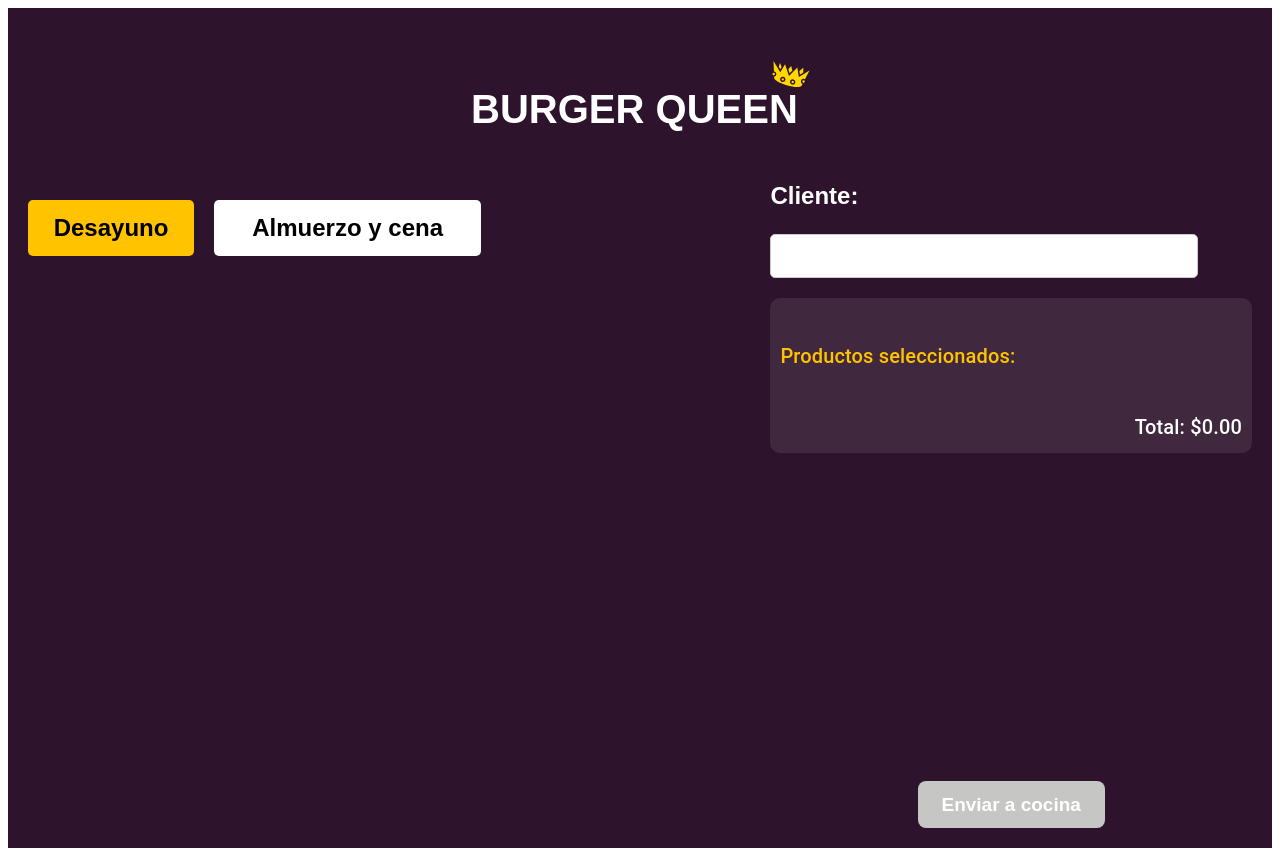
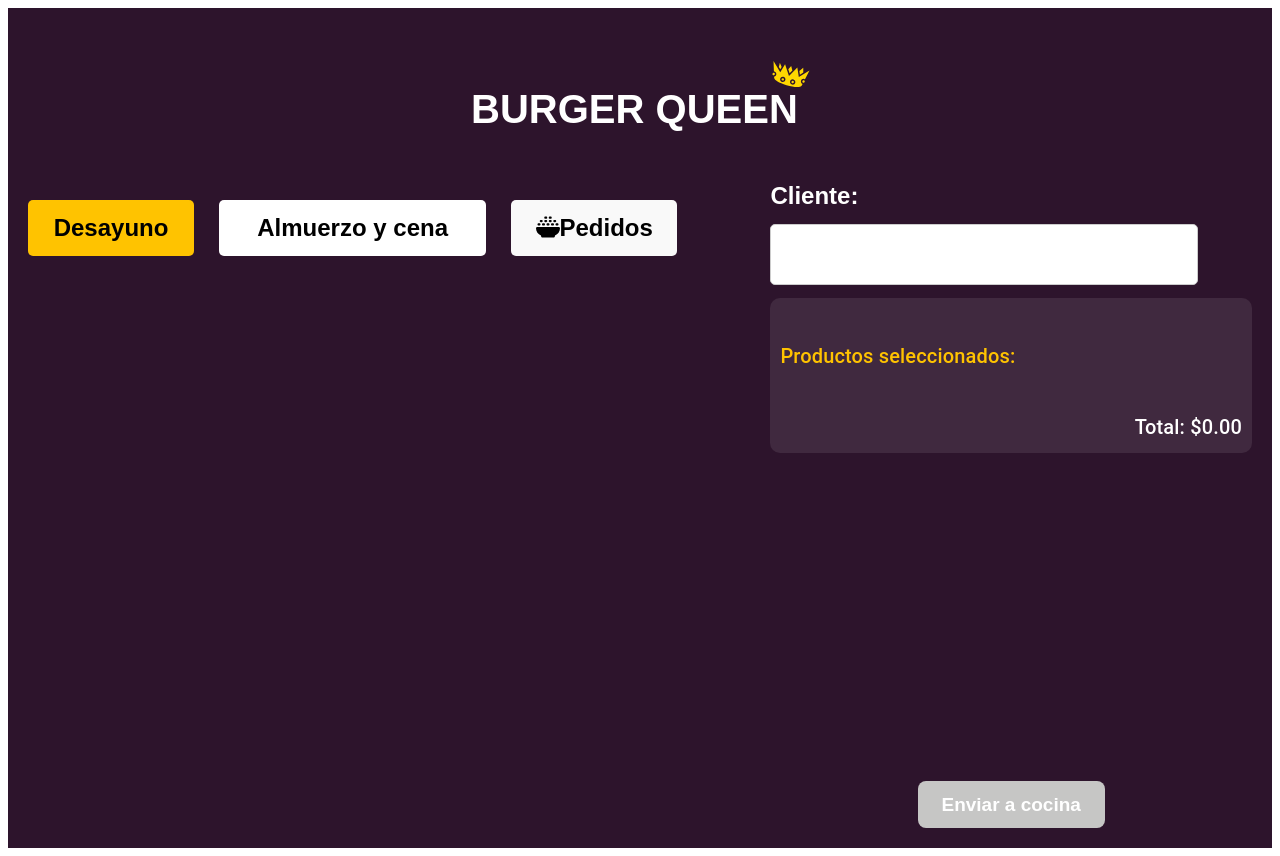
Before and after one commit to viveth17/DEV014-burger-queen-api-client, a React (Vite) app in the folder burger-queen/burger-queen/: page /products in a window 1280 px wide. Built offline with nearby package versions, Linux system fonts and the light colour scheme.

Commit message:
feat(Products): :sparkles: add error handling for missing client name on submit button

```diff
--- a/burger-queen/burger-queen/src/components/Products.tsx
+++ b/burger-queen/burger-queen/src/components/Products.tsx
@@ -6,6 +6,9 @@
 import { filterData } from '../utils/filterData';
 import OrderList from './OrderList';
 import { useNavigate } from 'react-router-dom';
+import { FontAwesomeIcon } from '@fortawesome/react-fontawesome';
+import { faBowlRice } from '@fortawesome/free-solid-svg-icons';
+
 
 
 
@@ -19,6 +22,7 @@
     const [selectedButton, setSelectedButton] = useState<string>('breakfast');
     const [orders, setOrders] = useState<Product[]>([]);
     const [buttonColor, setButtonColor] = useState('#C6C6C5');
+    const [errorMessage, setErrorMessage] = useState<string | null>(null);
 
     const navigate = useNavigate();
 
@@ -126,6 +130,14 @@
     }, [orders]);
 
     const handleButtonClick = () => {
+        if (name.trim() === '') {
+            setErrorMessage("Es necesario ingresar el nombre del cliente");
+            return;
+        }
+        setErrorMessage(null);
+        navigate('/kitchenOrders'); //ingreso al sistmea de pedidos a cocina
+    }
+    const handleButtonKitchenClick = () => {
         navigate('/kitchenOrders'); //ingreso al sistmea de pedidos a cocina
     }
 
@@ -140,16 +152,23 @@
                 <button className={`${styles.lunchdinner} ${selectedButton === 'lunchdinner' ? 'selected' : 'unselected'}`}
                     onClick={() => handleFilterChange(['Beverages', 'Lunch', 'Combos', 'Sides'], 'lunchdinner')}
                 >Almuerzo y cena</button>
+                <button onClick={handleButtonKitchenClick} className={styles.pedidos}>
+                    <FontAwesomeIcon icon={faBowlRice} />
+                    <span>Pedidos</span>
+                </button>
             </div>
             <div className={styles.containerNameClient}>
                 <p>Cliente:</p>
+                <div className={styles.inputcontainer}>
                     <input
                         type="text"
                         name="nameClient"
                         value={name}
                         onChange={handleNameChange}
-                    className={styles.input}
+                        className={`${styles.input} ${errorMessage ? styles.inputError : ''}`}
                     />
+                    {errorMessage && <span className={styles.errorMessage}>{errorMessage}</span>}
+                </div>
             </div>
             <div className={styles.containerProducts}>
                 {filteredProducts.map(product => (
--- a/burger-queen/burger-queen/src/styles/Products.module.css
+++ b/burger-queen/burger-queen/src/styles/Products.module.css
@@ -43,7 +43,7 @@
     grid-area: menus;
     display: flex;
     justify-content: start;
-    gap: 20px;
+    gap: 25px;
     flex-wrap: wrap;
     align-content: center;
 }
@@ -64,11 +64,13 @@
     background-color: #FFC300;
     color: #000000;
 }
+
 .containerMenus button.breakfast.selected,
 .containerMenus button.breakfast:hover {
     background-color: #e0a800;
     color: #FFFFFF;
 }
+
 .containerMenus button.breakfast.unselected {
     background-color: #FFFFFF;
     color: #000000;
@@ -85,6 +87,7 @@
     background-color: #e0a800;
     color: #FFFFFF;
 }
+
 .containerMenus button.lunchdinner.unselected {
     background-color: #FFFFFF;
     color: #000000;
@@ -112,28 +115,36 @@
 .containerNameClient {
     grid-area: name;
     display: flex;
-    gap: 20px;
-    justify-content: end;
     flex-direction: column;
+    gap: 10px;
+    justify-content: flex-start;
 }
 
 .containerNameClient p {
     color: white;
-    font-size: 18px;
-    font-weight: bold;
     font-size: 24px;
     font-weight: 600;
     font-family: 'Montserrat', sans-serif;
     margin: 0;
 }
 
+.inputContainer {
+    display: flex;
+    flex-direction: column;
+}
+
 .containerNameClient input {
-    width: 406px;
+    width: 100%;
+    max-width: 406px;
     height: 39px;
     padding: 10px;
     border-radius: 5px;
     border: 1px solid #ccc;
     font-size: 16px;
+}
+
+.inputError {
+    border-color: red;
 }
 
 .containerProducts {
@@ -256,6 +267,13 @@
 .productPrice {
     color: #FFC300;
 }
+
 .trashIcon {
     color: #FFC300;
-  }
+}
+
+.errorMessage {
+    color: red;
+    font-size: 18px;
+    margin-top: 10px;
+}
```
Lines whose indentation alone changed are shown as unchanged.
